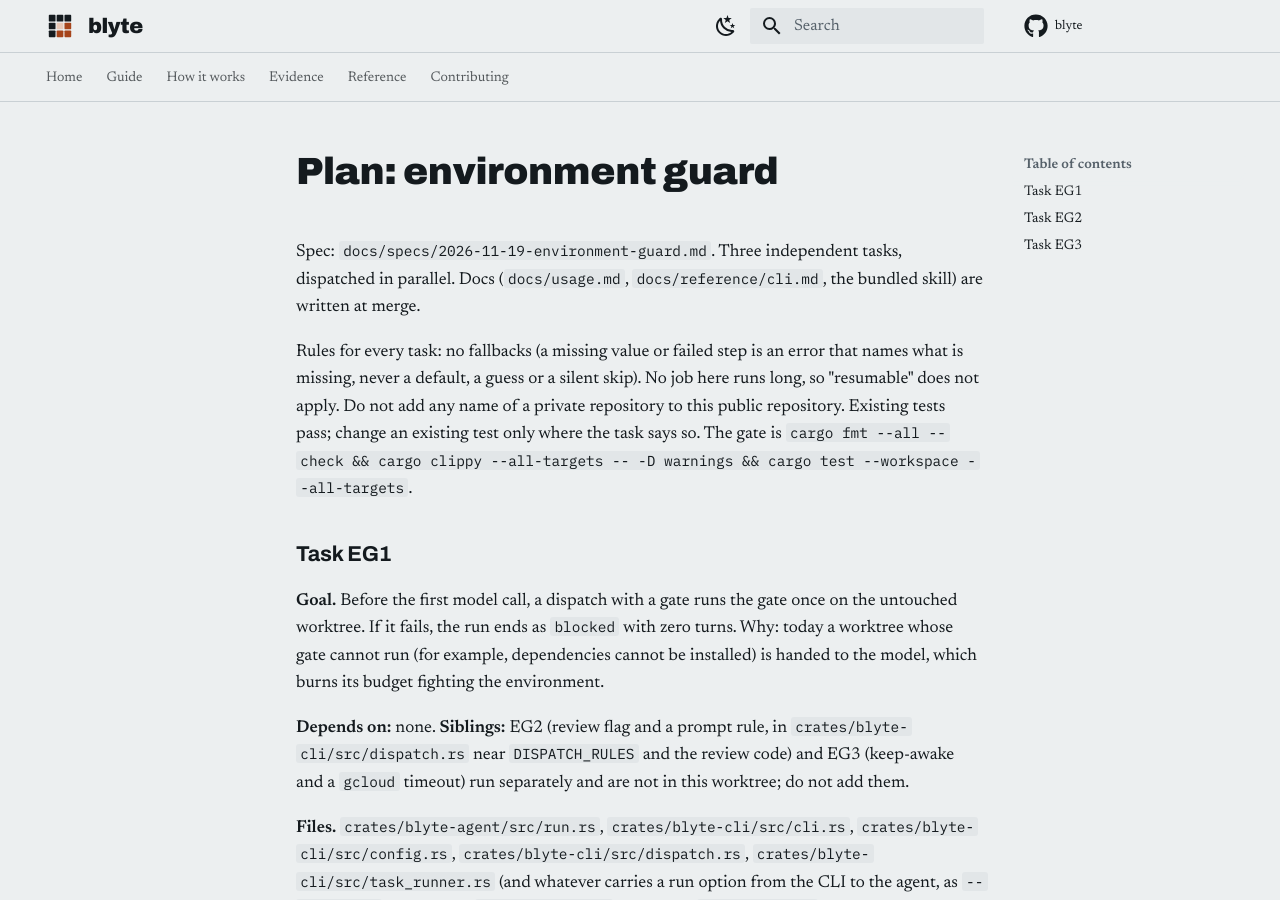
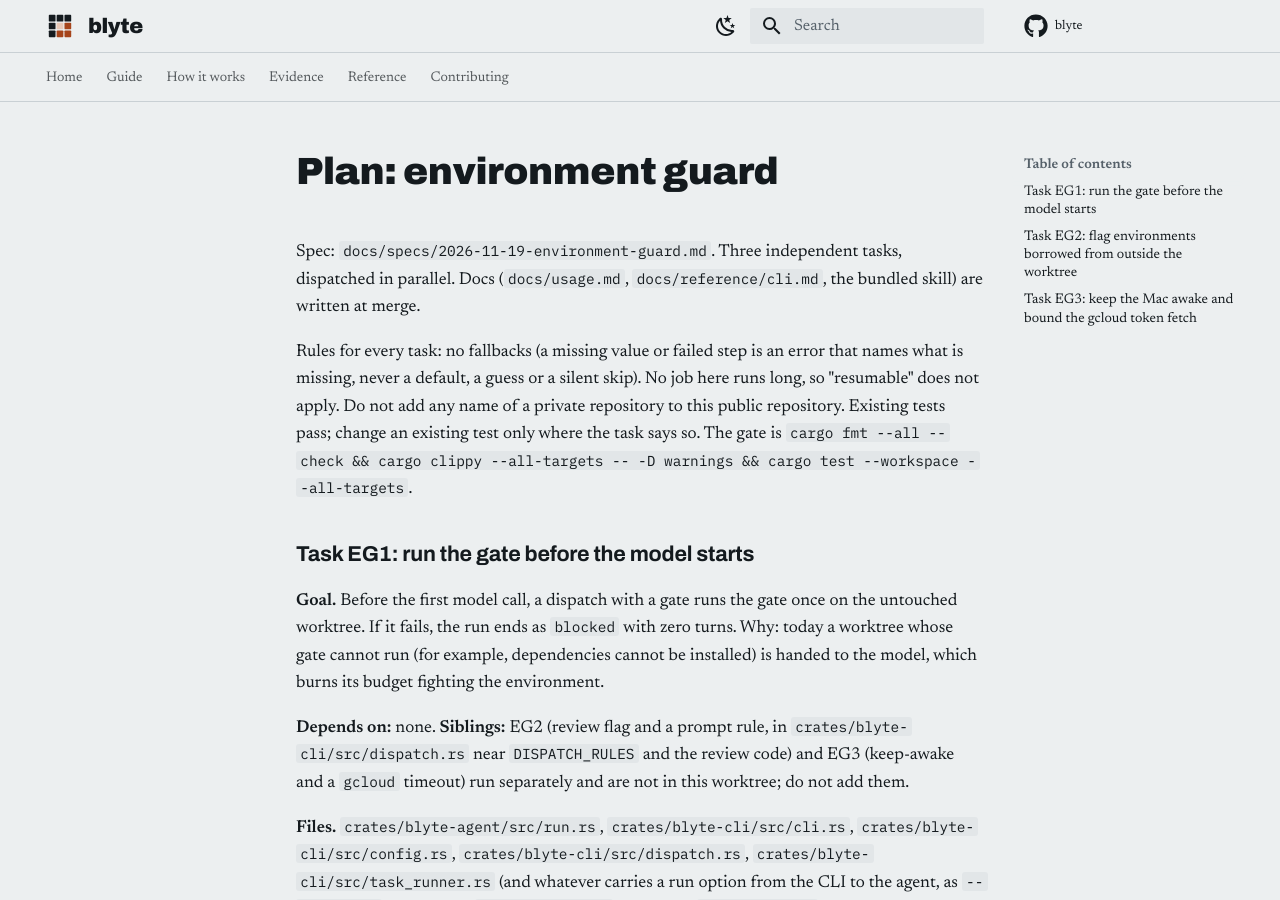
Before and after one commit to dnf0/blyte, an MkDocs documentation site: the page built from docs/plans/2026-11-19-environment-guard.md, in a window 1280 px wide and 900 px high. Built offline with MkDocs 1.6.1 and Material for MkDocs 9.7.7, drawn with Linux system fonts in a browser that asks for light colours; comment, search, counter and statistics services are not loaded; some of the changed text lies outside the part shown.

Commit message:
docs: name the plan's tasks
Co-Authored-By: Claude Fable 5.2 <noreply@anthropic.com>

```diff
--- a/docs/plans/2026-11-19-environment-guard.md
+++ b/docs/plans/2026-11-19-environment-guard.md
@@ -9,7 +9,7 @@ not apply. Do not add any name of a private repository to this public repository
 pass; change an existing test only where the task says so. The gate is
 `cargo fmt --all --check && cargo clippy --all-targets -- -D warnings && cargo test --workspace --all-targets`.
 
-### Task EG1
+### Task EG1: run the gate before the model starts
 
 **Goal.** Before the first model call, a dispatch with a gate runs the gate once on the untouched
 worktree. If it fails, the run ends as `blocked` with zero turns. Why: today a worktree whose
@@ -66,7 +66,7 @@ Run: `cargo test -p blyte-agent --test test_base_check && cargo test -p blyte-cl
 
 **Commit message:** `feat(dispatch): run the gate before the model starts and stop as blocked if it fails`
 
-### Task EG2
+### Task EG2: flag environments borrowed from outside the worktree
 
 **Goal.** Tell the model not to borrow dependency environments from outside the worktree, and
 make `blyte review` flag a run that did. Why: two runs reached `verified` on a gate that ran in a
@@ -117,7 +117,7 @@ Run: `cargo test -p blyte-cli --test test_outside_env`.
 
 **Commit message:** `feat(review): flag a gate that may have run in an environment from outside the worktree`
 
-### Task EG3
+### Task EG3: keep the Mac awake and bound the gcloud token fetch
 
 **Goal.** Keep the machine awake while a dispatch runs on macOS, and give the Vertex token fetch
 a timeout. Why: a run stood still for 47 minutes because the Mac went to idle sleep mid-call; and
```
